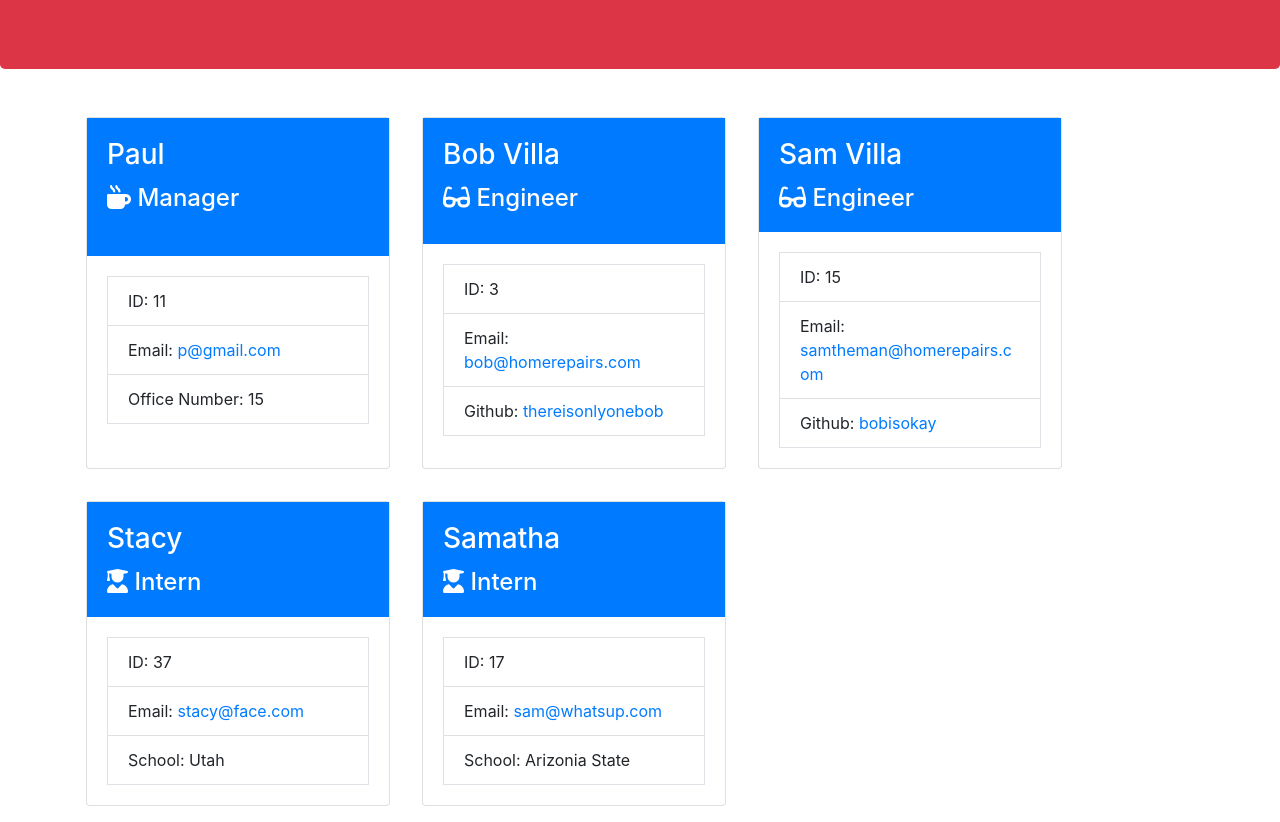
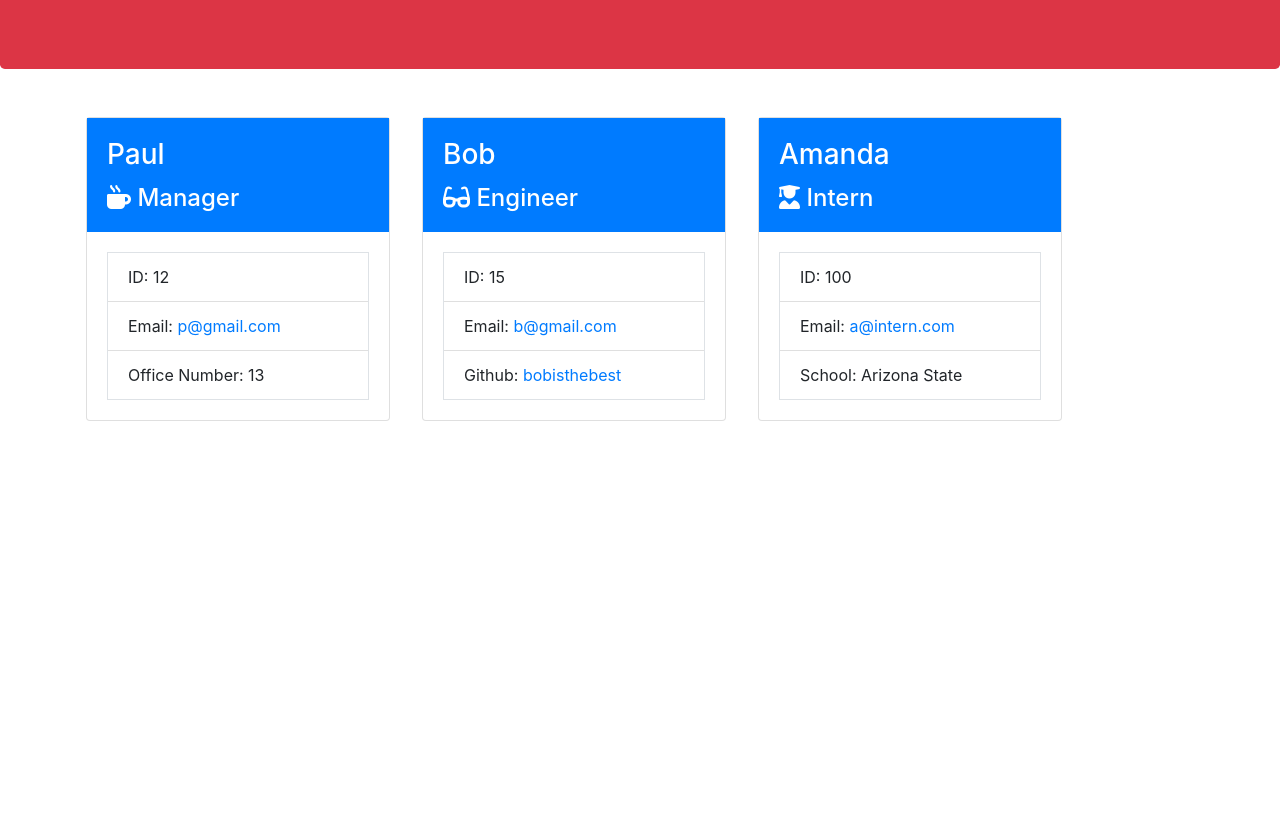
Before and after one commit to siwel20/team-profile-generator, a website: page dist/index.html in a window 1280 px wide. Shown: the part 115-937 px from the top of the page. After the commit the page ends 800 px from the top, so only its background shows below. Drawn offline with nearby package versions, Linux system fonts and the light colour scheme.

```diff
--- a/dist/index.html
+++ b/dist/index.html
@@ -24,33 +24,16 @@
                 </div>
                 <div class="card-body">
                     <ul class="list-group border list-group-flush">
-                        <li class="list-group-item">ID: 11</li>
+                        <li class="list-group-item">ID: 12</li>
                         <li class="list-group-item">Email: <a href='mailto:p@gmail.com'>p@gmail.com</a></li>
                         <li class="list-group-item">
-                            Office Number: 15</li>
+                            Office Number: 13</li>
                 </div>
             </div>
 
     <div class="card m-3" style="width: 19rem;">
                 <div class="bg-primary text-white card-body">
-                    <h3 class="card-title">Bob Villa</h3>
-                    <h4 class="card-text">
-                        <i class="fas fa-glasses"></i>
-                        Engineer
-                    </h4>
-                </div>
-                <div class="card-body">
-                    <ul class="list-group border list-group-flush">
-                        <li class="list-group-item">ID: 3</li>
-                        <li class="list-group-item">Email: <a href='mailto:bob@homerepairs.com'>bob@homerepairs.com</a></li>
-                        <li class="list-group-item">
-                            Github: <a href='http://github.com/thereisonlyonebob' target="_blank"> thereisonlyonebob </a></li>
-                </div>
-            </div>
-
-    <div class="card m-3" style="width: 19rem;">
-                <div class="bg-primary text-white card-body">
-                    <h3 class="card-title">Sam Villa</h3>
+                    <h3 class="card-title">Bob</h3>
                     <h4 class="card-text">
                         <i class="fas fa-glasses"></i>
                         Engineer
@@ -59,15 +42,15 @@
                 <div class="card-body">
                     <ul class="list-group border list-group-flush">
                         <li class="list-group-item">ID: 15</li>
-                        <li class="list-group-item">Email: <a href='mailto:samtheman@homerepairs.com'>samtheman@homerepairs.com</a></li>
+                        <li class="list-group-item">Email: <a href='mailto:b@gmail.com'>b@gmail.com</a></li>
                         <li class="list-group-item">
-                            Github: <a href='http://github.com/bobisokay' target="_blank"> bobisokay </a></li>
+                            Github: <a href='http://github.com/bobisthebest' target="_blank"> bobisthebest </a></li>
                 </div>
             </div>
 
     <div class="card m-3" style="width: 19rem;">
                 <div class="bg-primary text-white card-body">
-                    <h3 class="card-title">Stacy</h3>
+                    <h3 class="card-title">Amanda</h3>
                     <h4 class="card-text">
                         <i class="fas fa-user-graduate"></i>
                         Intern
@@ -75,27 +58,10 @@
                 </div>
                 <div class="card-body">
                     <ul class="list-group border list-group-flush">
-                        <li class="list-group-item">ID: 37</li>
-                        <li class="list-group-item">Email: <a href='mailto:stacy@face.com'>stacy@face.com</a></li>
+                        <li class="list-group-item">ID: 100</li>
+                        <li class="list-group-item">Email: <a href='mailto:a@intern.com'>a@intern.com</a></li>
                         <li class="list-group-item">
-                            School: Utah</li>
-                </div>
-            </div>
-
-    <div class="card m-3" style="width: 19rem;">
-                <div class="bg-primary text-white card-body">
-                    <h3 class="card-title">Samatha</h3>
-                    <h4 class="card-text">
-                        <i class="fas fa-user-graduate"></i>
-                        Intern
-                    </h4>
-                </div>
-                <div class="card-body">
-                    <ul class="list-group border list-group-flush">
-                        <li class="list-group-item">ID: 17</li>
-                        <li class="list-group-item">Email: <a href='mailto:sam@whatsup.com'>sam@whatsup.com</a></li>
-                        <li class="list-group-item">
-                            School: Arizonia State</li>
+                            School: Arizona State</li>
                 </div>
             </div>
 
```
Also changed, not shown: README.md.
